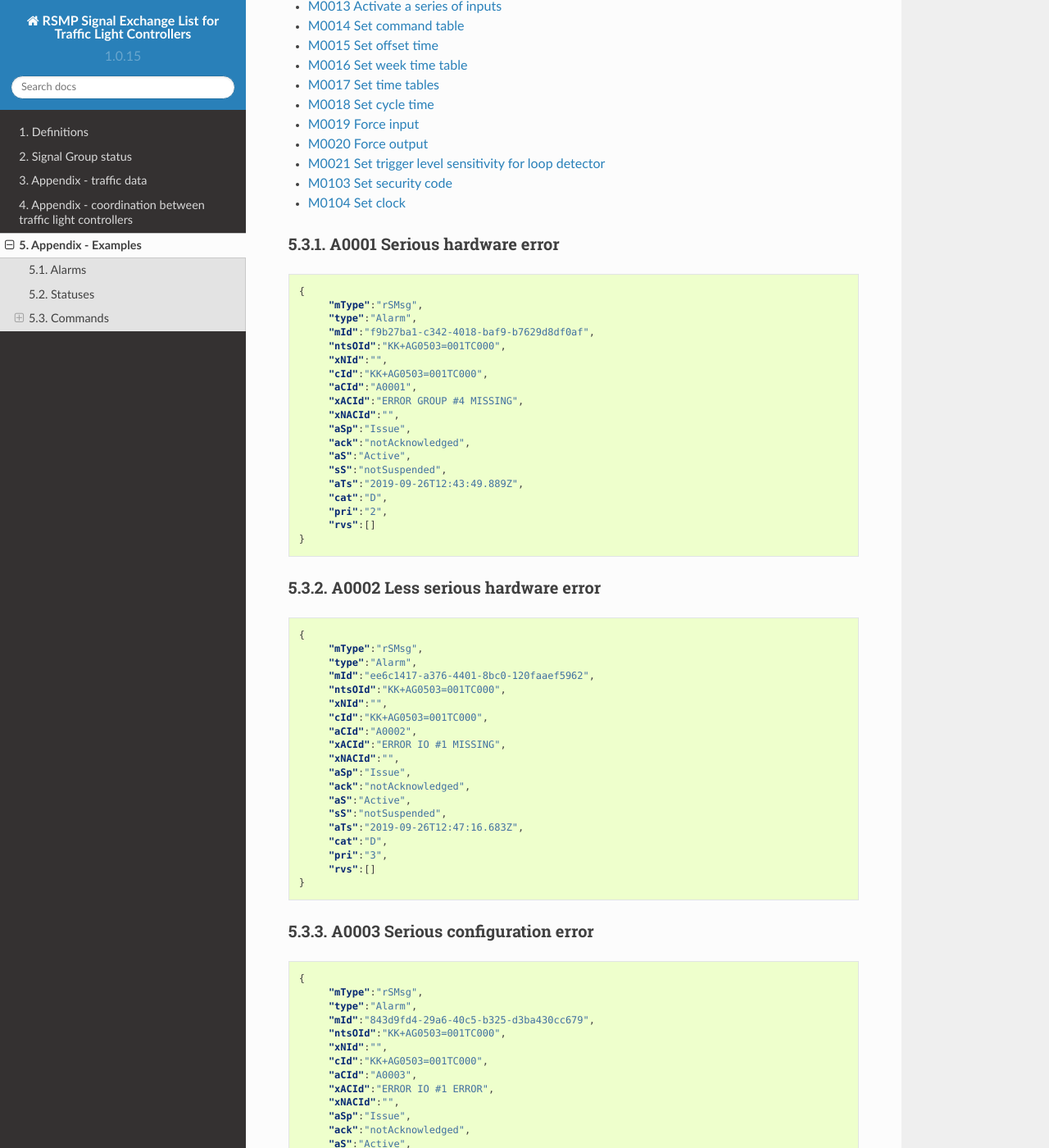
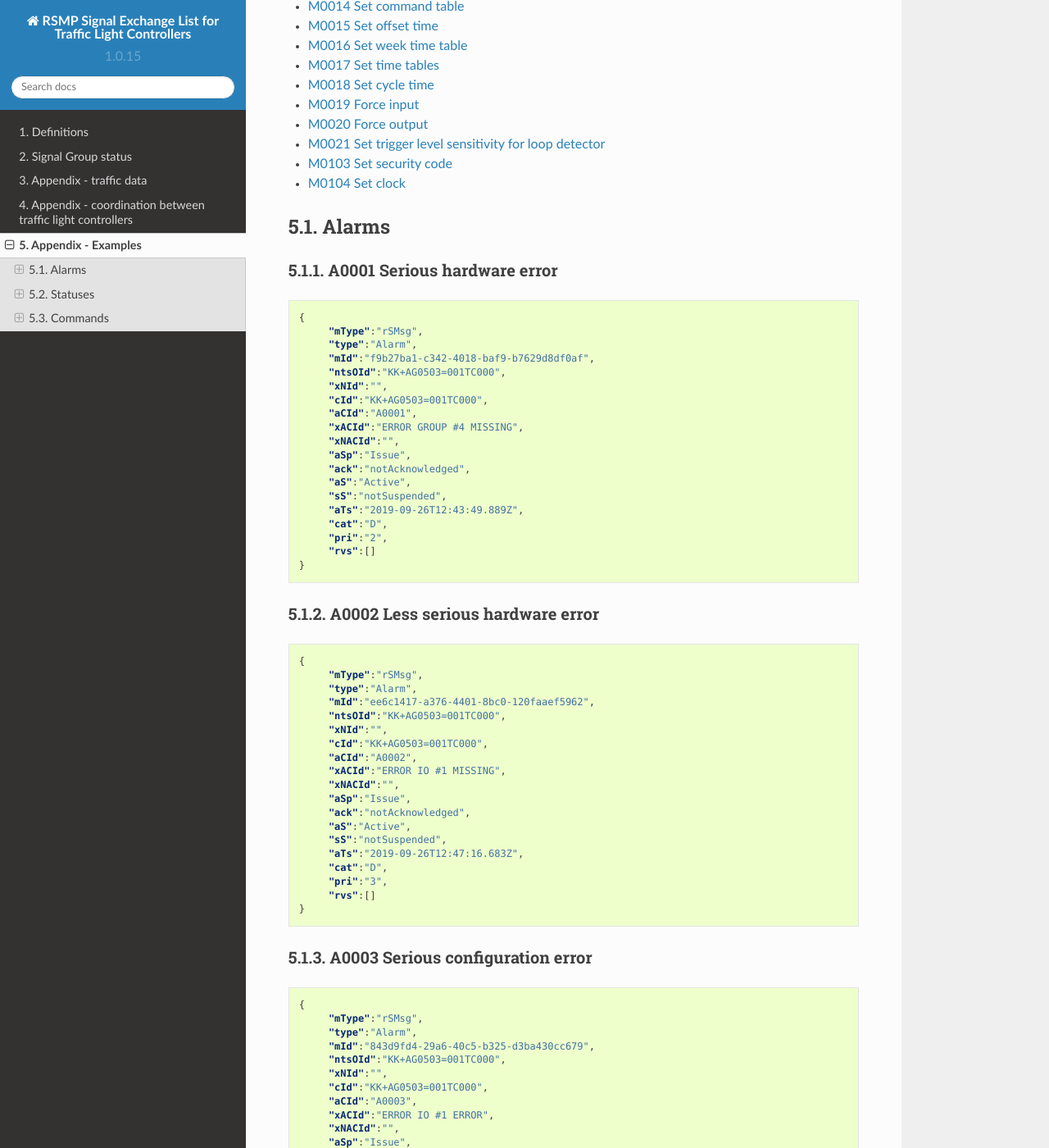
Before and after one commit to rsmp-nordic/rsmp_sxl_traffic_lights, a Sphinx documentation site: the page built from source/examples.rst, in a window 1280 px wide and 1400 px high, scrolled down 2132 px. Shown: the whole window at 82% size. Built offline with Sphinx 7.4.7 and the Read the Docs theme 2.0.0, drawn with Linux system fonts in a browser that asks for light colours; some of the changed text lies outside the part shown.

Commit message:
sphinx: Add proper titles for the examples

```diff
--- a/source/examples.rst
+++ b/source/examples.rst
@@ -3,8 +3,7 @@ Appendix - Examples
 
 This document contains examples for all message types.
 
-Alarms
-------
+`Alarms`_
 
 + `A0001 Serious hardware error`_
 + `A0002 Less serious hardware error`_
@@ -22,8 +21,7 @@ Alarms
 + `A0301 Detector error (hardware)`_
 + `A0302 Detector error (logic error)`_
 
-Statuses
---------
+`Statuses`_
 
 + `S0001 Signal group status`_
 + `S0002 Detector logic status`_
@@ -70,8 +68,7 @@ Statuses
 + `S0207 Traffic Counting: Occupancy`_
 + `S0208 Traffic Counting: Number of vehicles of given classification`_
 
-Commands
---------
+`Commands`_
 
 + `M0001 Sets functional position`_
 + `M0002 Sets current time plan`_
@@ -96,6 +93,9 @@ Commands
 + `M0103 Set security code`_
 + `M0104 Set clock`_
 
+Alarms
+------
+
 A0001 Serious hardware error
 ~~~~~~~~~~~~~~~~~~~~~~~~~~~~
 
```
Also changed, not shown: other parts of source/examples.rst (+6 -0 lines).
